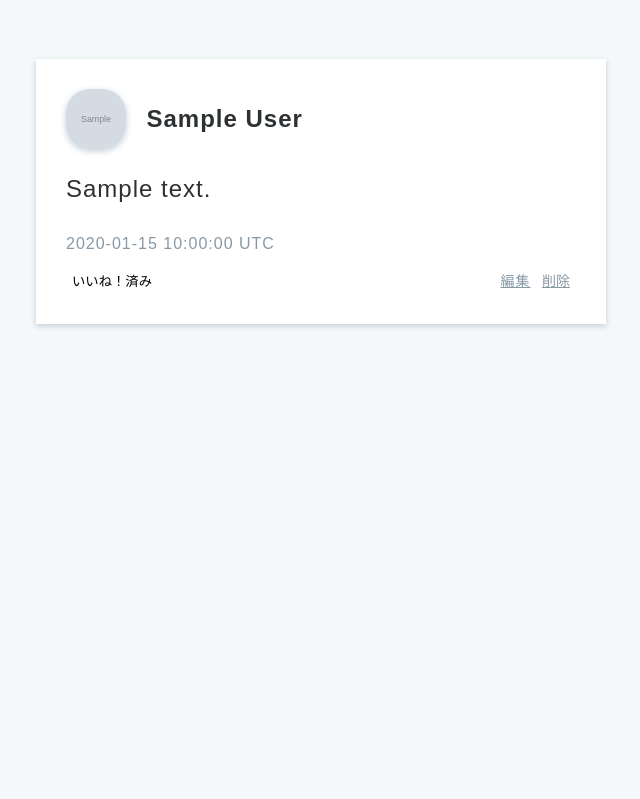
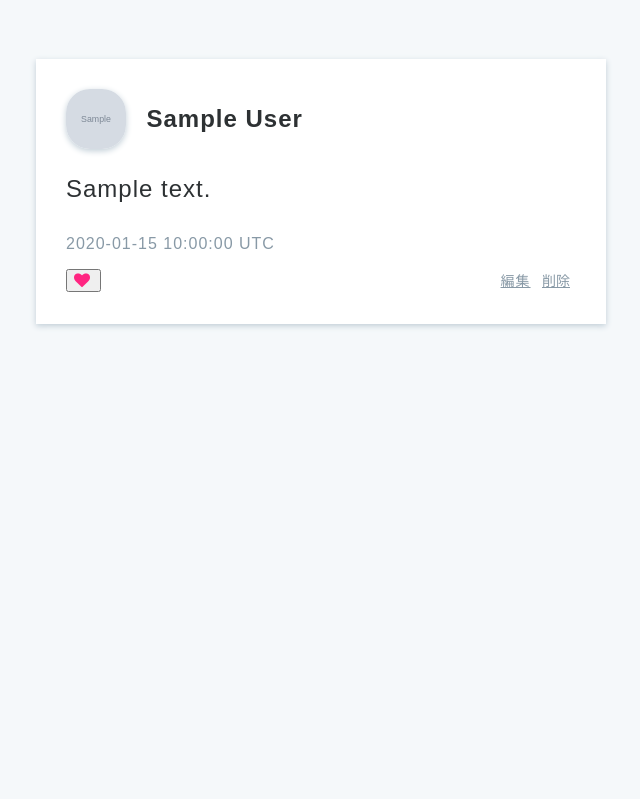
Before and after one commit to Nine-777/VoiceLife, a Rails app: page /posts/1 in a window 1280 px wide. Shown: the part 65-864 px from the top of the page, without its empty margins (319-959 px from the left). Run offline with Rails 7, Linux system fonts and the light colour scheme; a user stored in the database is signed in; tables that the repository leaves empty hold one stand-in row (values such as "Sample post"); grey boxes marked "Sample" are stand-in pictures.

Commit message:
イイネ修正

```diff
--- a/app/assets/stylesheets/posts.css
+++ b/app/assets/stylesheets/posts.css
@@ -71,6 +71,19 @@
     margin-bottom: 10px;
   }
 
+  .unliked-btn {
+    color: #8899a6;
+  }
+
+  .liked-btn {
+    color: #ff2581;
+  }
+
+  .posts-show-item .fa {
+    font-size: 16px;
+    margin-right: 3px;
+  }
+
   .post-menus {
     float: right;
   }
--- a/app/views/posts/show.html.erb
+++ b/app/views/posts/show.html.erb
@@ -13,11 +13,15 @@
       </div>
       <% if Like.find_by(user_id: @current_user.id, post_id: @post.id) %>
         <%= form_tag "/likes/#{@post.id}/destroy", { method: :post } do %>
-        <%= submit_tag 'いいね！済み' %>
+          <%= button_tag type: :submit do %>
+            <span class="fa fa-heart liked-btn"></span>
+          <% end %>
         <% end %>
       <% else %>
         <%= form_tag "/likes/#{@post.id}/create", { method: :post } do %>
-        <%= submit_tag 'いいね！' %>
+          <%= button_tag type: :submit do %>
+            <span class="fa fa-heart unliked-btn"></span>
+          <% end %>
         <% end %>
       <% end %>
       <% if @post.user_id == @current_user.id %>
```
